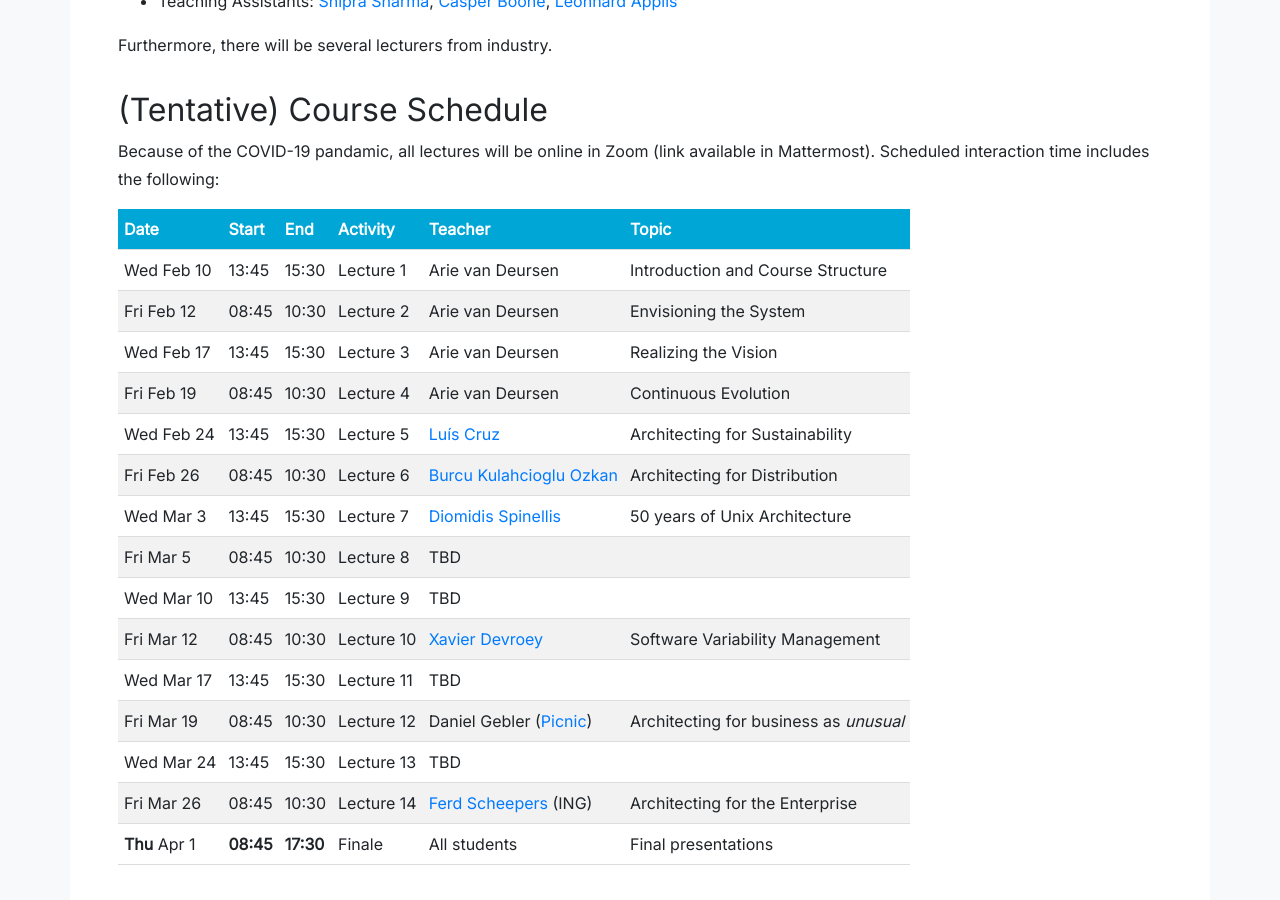
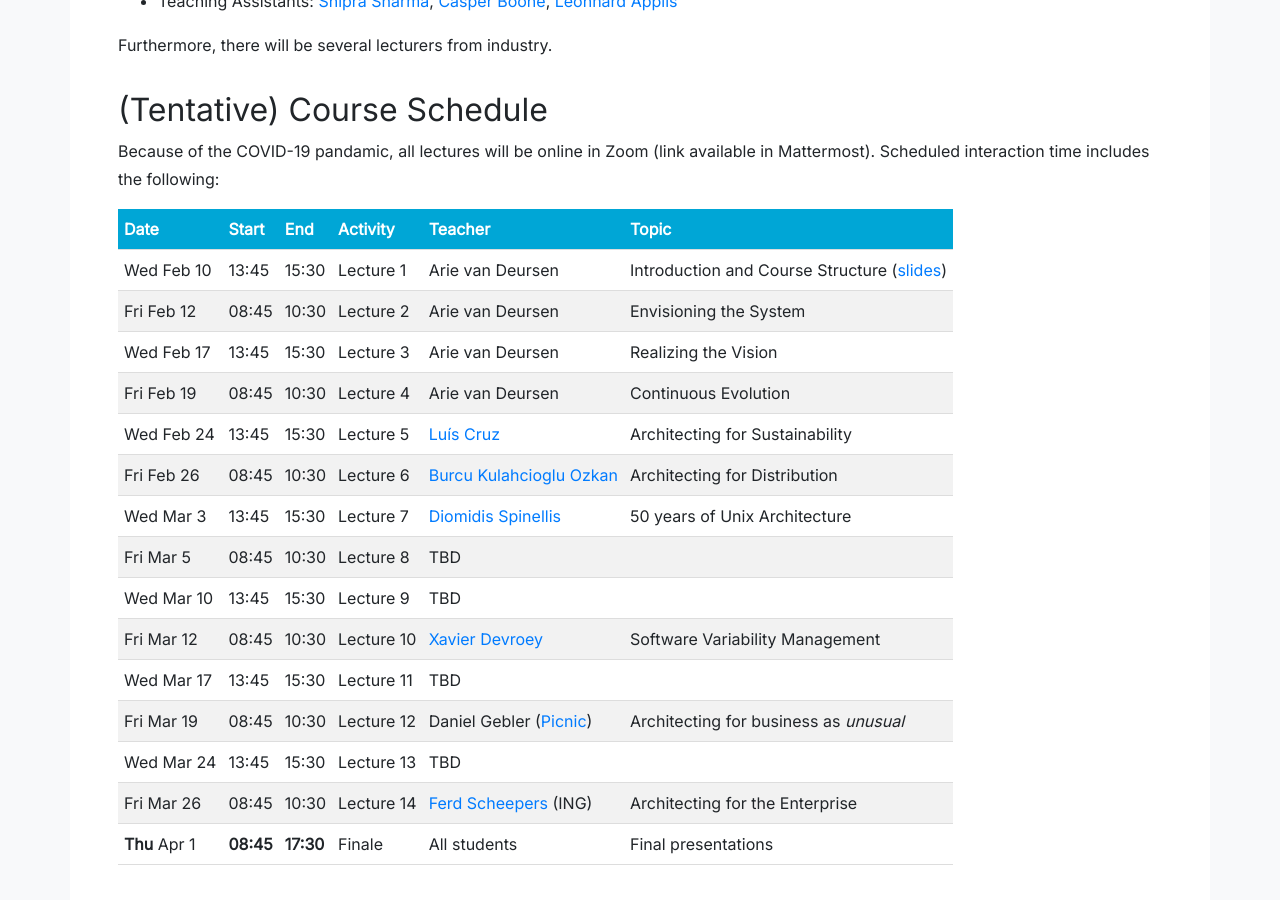
Before and after one commit to SERG-Delft/delftswa, a Jekyll site: the page built from 2021/index.md, in a window 1280 px wide and 900 px high, scrolled down 948 px. Built offline with Jekyll 4.4.1, drawn with Linux system fonts in a browser that asks for light colours.

Commit message:
Add slides of first lecture

```diff
--- a/2021/index.md
+++ b/2021/index.md
@@ -48,7 +48,7 @@ Scheduled interaction time includes the following:
 
 Date | Start | End | Activity | Teacher | Topic
 |---|---|---|---|---|
-Wed Feb 10 | 13:45 | 15:30 | Lecture 1 | Arie van Deursen         | Introduction and Course Structure
+Wed Feb 10 | 13:45 | 15:30 | Lecture 1 | Arie van Deursen         | Introduction and Course Structure ([slides](slides/overview2021.pdf))
 Fri Feb 12 | 08:45 | 10:30 | Lecture 2 | Arie van Deursen         | Envisioning the System
 Wed Feb 17 | 13:45 | 15:30 | Lecture 3 | Arie van Deursen         | Realizing the Vision
 Fri Feb 19 | 08:45 | 10:30 | Lecture 4 | Arie van Deursen         | Continuous Evolution
```
